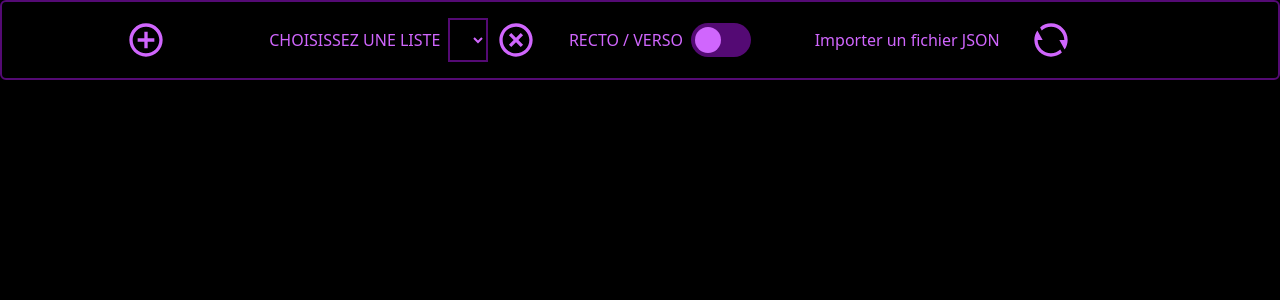
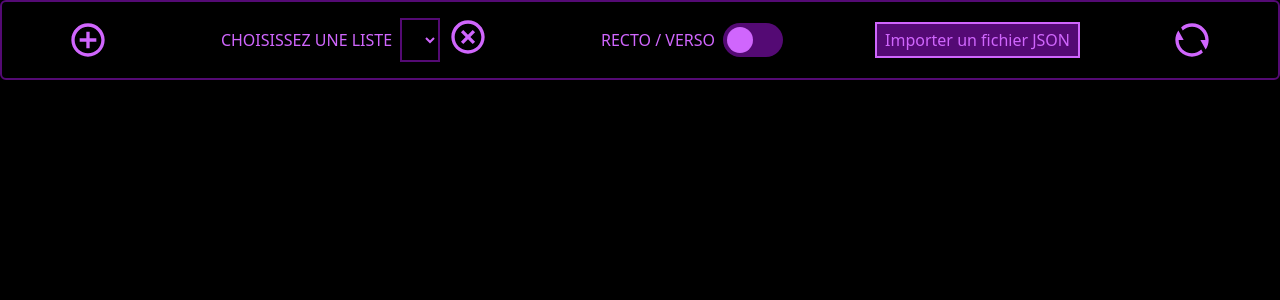
Before and after one commit to JOJOK63/Flashcard, a React (Vite) app: page / in a window 1280 px wide. Shown: the top 300 px of the page. Built offline with nearby package versions, Linux system fonts and the light colour scheme.

Commit message:
small modification

```diff
--- a/index.html
+++ b/index.html
@@ -2,7 +2,7 @@
 <html lang="en">
   <head>
     <meta charset="UTF-8" />
-    <link rel="icon" type="image/svg+xml"  />
+    <link rel="icon" type="image/svg+xml" href="./public/card-logo.png" />
     <meta name="viewport" content="width=device-width, initial-scale=1.0" />
     <title>Flashcard</title>
   </head>
--- a/src/App.css
+++ b/src/App.css
@@ -1,3 +1,7 @@
 @tailwind base;
 @tailwind components;
 @tailwind utilities;
+
+*{
+
+}
--- a/src/components/card/Card.tsx
+++ b/src/components/card/Card.tsx
@@ -12,7 +12,7 @@ interface CardProps {
 const Card: React.FC<CardProps> = ({ recto, title, img, isFlipped, flipCard }) => {
   return (
     <div
-      className="card max-w-25 max-h-40 h-40 w-full bg-card-background border-4 border-card-background"
+      className="card max-w-25 max-h-40 h-40 w-full bg-card-background border-4 border-card-background cursor-pointer"
       onClick={flipCard}
     >
       {isFlipped ? (
--- a/src/components/header/Header.tsx
+++ b/src/components/header/Header.tsx
@@ -13,7 +13,7 @@ interface HeaderProps {
   selectedList: string;
   onListChange: (e: React.ChangeEvent<HTMLSelectElement>) => void;
   onDeleteList: () => void;
-  onAddNewList: () => void; // Prop correcte ici
+  onAddNewList: () => void;
 }
 
 const Header: React.FC<HeaderProps> = ({
@@ -28,13 +28,16 @@ const Header: React.FC<HeaderProps> = ({
   onAddNewList,
 }) => {
   return (
-    <div className="header h-10vh p-5 border-2 rounded-md border-card-background flex">
-      <div className="w-1/5 flex justify-center items-center add">
-        <button className="w-10 h-10" onClick={onAddNewList}>
-          <img src={addSvg} alt="icone add" className=' fill-current text-card-background'/>
+    <div className="header h-10vh p-5 border-2 rounded-md border-card-background flex justify-around">
+      <div className="w-1/10 flex justify-center items-center relative">
+        <button className="w-10 h-10 relative group" onClick={onAddNewList}>
+          <img src={addSvg} alt="icone add" className='fill-current text-card-background'/>
+          <span className="absolute top-full left-1/2 transform -translate-x-1/2 mb-2 w-max px-2 py-1 text-xs text-white bg-black rounded opacity-0 group-hover:opacity-100 transition-opacity duration-300">
+            Ajouter liste
+          </span>
         </button>
       </div>
-      <div className="w-1/10 flex justify-center items-center uppercase relative">
+      <div className="w-1/4 flex justify-center items-center uppercase relative">
         <label htmlFor="list-choice">Choisissez une liste</label>
         <select
           name="list-choice"
@@ -49,11 +52,16 @@ const Header: React.FC<HeaderProps> = ({
             </option>
           ))}
         </select>
-        <button className=" w-10 h-10 ml-2" onClick={onDeleteList}>
-          <img src={deleteSvg} alt="Supprimer la liste" />
-        </button>
+        <div className="relative">
+          <button className="w-10 h-10 ml-2 relative group" onClick={onDeleteList}>
+            <img src={deleteSvg} alt="Supprimer la liste" />
+            <span className="absolute top-full left-1/2 transform -translate-x-1/2 mb-2 w-max px-2 py-1 text-xs text-white bg-black rounded opacity-0 group-hover:opacity-100 transition-opacity duration-300">
+              Supprimer liste
+            </span>
+          </button>
+        </div>
       </div>
-      <div className="w-1/5 flex justify-center items-center">
+      <div className="w-1/10 flex justify-center items-center">
         RECTO / VERSO
         <label className="switch ml-2">
           <input
@@ -64,7 +72,7 @@ const Header: React.FC<HeaderProps> = ({
           <span className="slider round bg-card-background"></span>
         </label>
       </div>
-      <div className="w-1/5 flex justify-center items-center">
+      <div className="w-1/10 flex justify-center items-center p-2 border-2 bg-card-background border-text">
         <label htmlFor="json-upload" className="cursor-pointer">
           Importer un fichier JSON
         </label>
@@ -76,9 +84,12 @@ const Header: React.FC<HeaderProps> = ({
           onChange={onFileImport}
         />
       </div>
-      <div className="w-1/10 flex justify-center items-center refresh">
-        <button className="w-10 h-10" onClick={resetCards}>
+      <div className="w-1/10 flex justify-center items-center relative">
+        <button className="w-10 h-10 relative group" onClick={resetCards}>
           <img src={rerollSvg} alt="icone reset" />
+          <span className="absolute top-full left-1/2 transform -translate-x-1/2 mb-2 w-max px-2 py-1 text-xs text-white bg-black rounded opacity-0 group-hover:opacity-100 transition-opacity duration-300">
+            Rafraîchir liste
+          </span>
         </button>
       </div>
     </div>
```
Also changed, not shown: public/card-logo.png (added), public/card.png (added).
